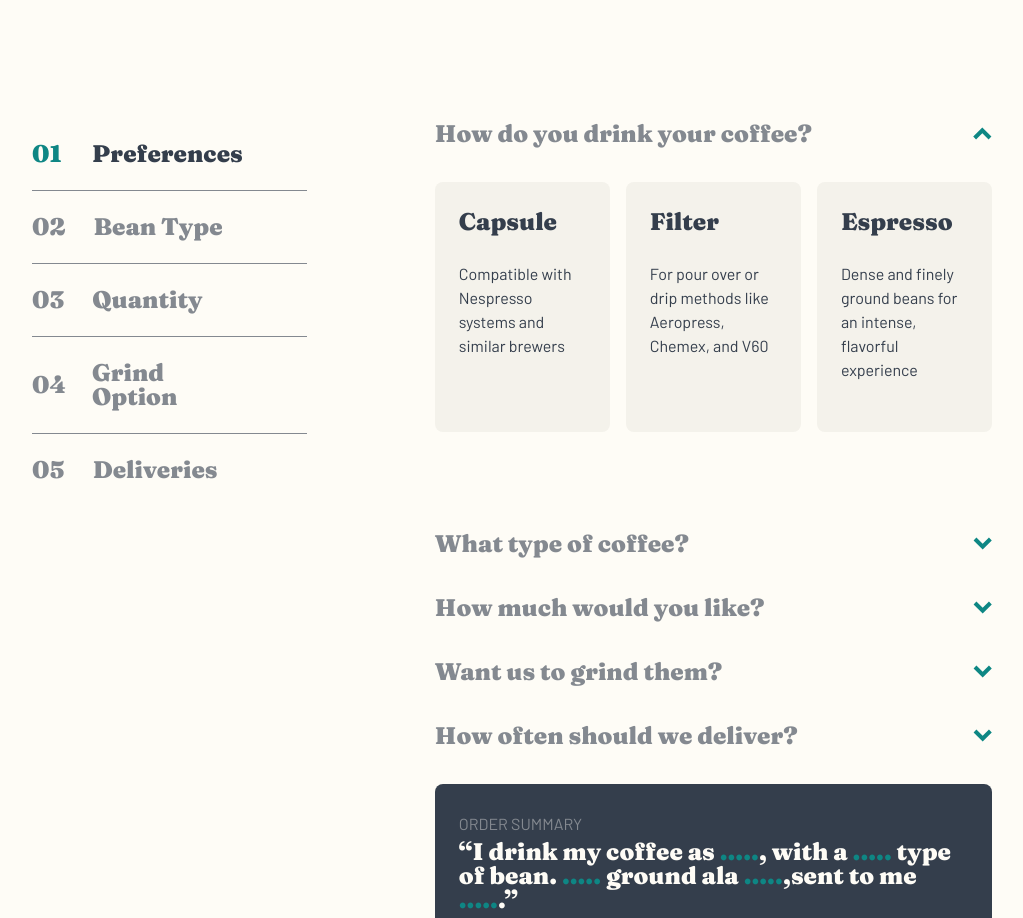
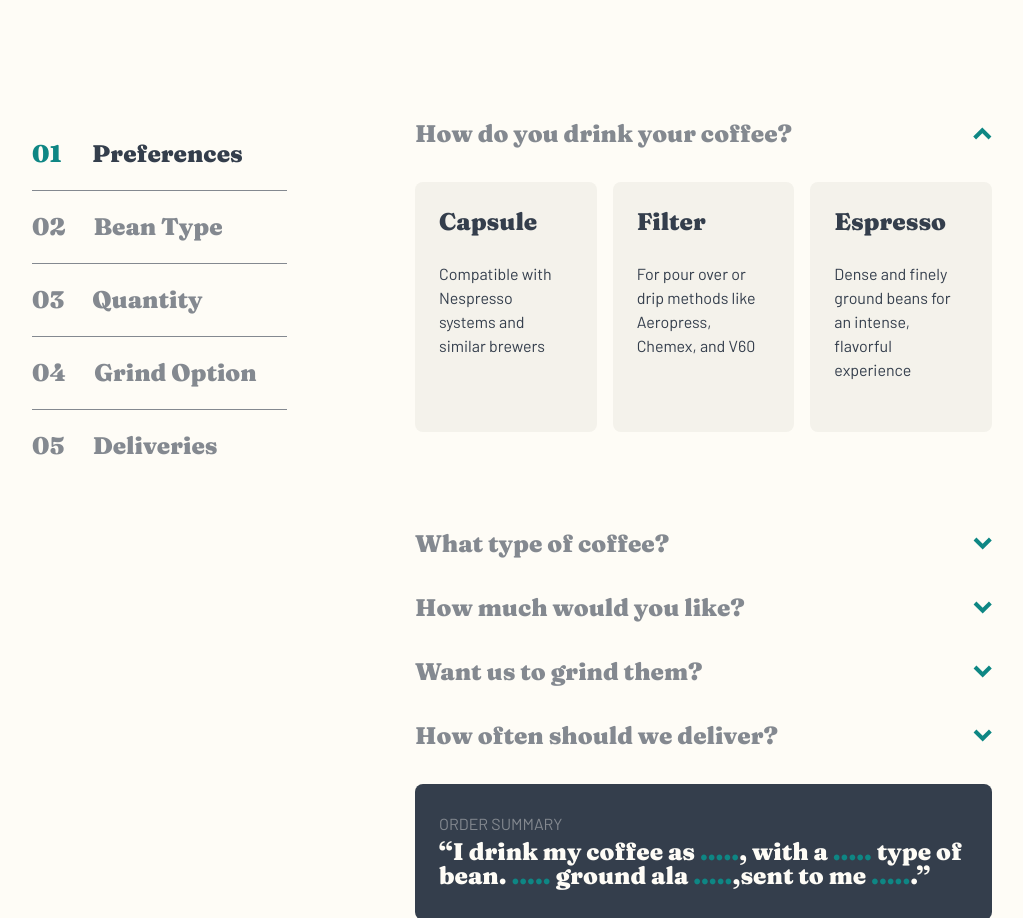
Before and after one commit to zyadfallatah/frontend-mentor-challenge-10, a React (Vite) app: page /create-your-plan in a window 1280 px wide. Shown: the part 1285-2203 px from the top of the page, without its empty margins (128-1151 px from the left). Built offline with nearby package versions, Linux system fonts and the light colour scheme.

Commit message:
Navigator line break bug fixed

```diff
--- a/src/pages/create-your-plan/PlanNavigator.tsx
+++ b/src/pages/create-your-plan/PlanNavigator.tsx
@@ -12,7 +12,7 @@ const Navigation = ({ number, title, disabled, active }: NavigationType) => {
     <div
       className={`${
         disabled ? "text-gray-400" : "group text-grey"
-      } flex items-center gap-7 font-black text-2xl py-6 pr-16`}
+      } flex items-center gap-7 font-black text-2xl py-6 min-w-[255px]`}
     >
       <p
         className={`fraunces min-w-8 group-hover:text-dark-cyan ${
```
